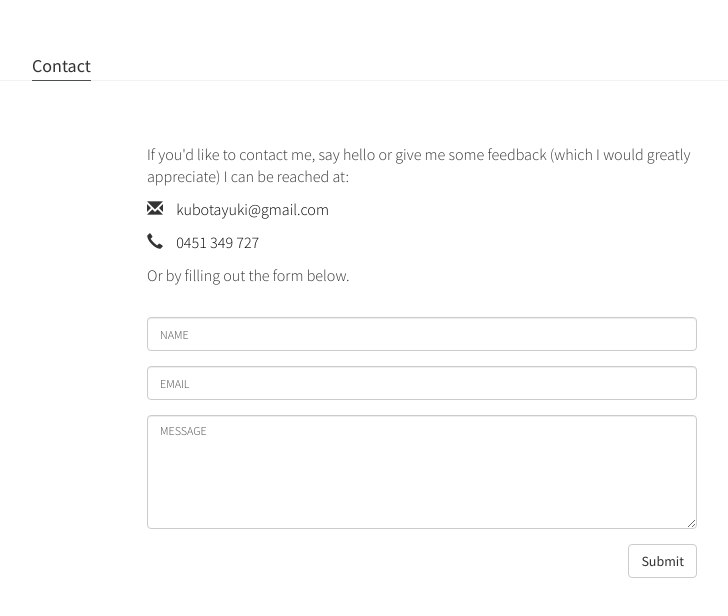
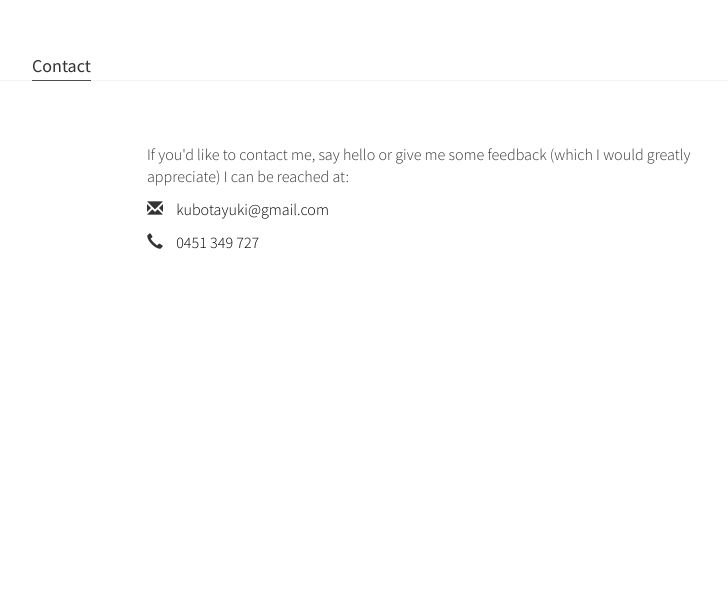
Before and after one commit to kubotayuki/yuki-kubota-v1, a plain HTML site: page index.html in a window 1280 px wide. Shown: the part 2683-3299 px from the top of the page, without its empty margins (218-946 px from the left). After the commit the page ends 3243 px from the top, so only its background shows below. Drawn offline with nearby package versions, Linux system fonts and the light colour scheme.

Commit message:
commented out contact form

```diff
--- a/index.html
+++ b/index.html
@@ -317,7 +317,7 @@
       <p class="contactInfo telContact"><span class="glyphicon glyphicon-earphone"></span>
         <a href="tel:0451349727"> 0451 349 727</a>
       </p>
-      <p class="formContact">Or by filling out the form below.</p>
+<!--       <p class="formContact">Or by filling out the form below.</p>
     </p>
     <form action="" method="post" name="contact">
       <div class="form-group">
@@ -333,7 +333,7 @@
         <textarea type="textarea" name="message" id="message" class="form-control" cols="20" rows="5"placeholder="message"></textarea>
       </div>
       <button type="submit" id="sendButton" class="btn btn-default">Submit</button>
-    </form>
+    </form>    -->
   </div>
 </section>
 
```
